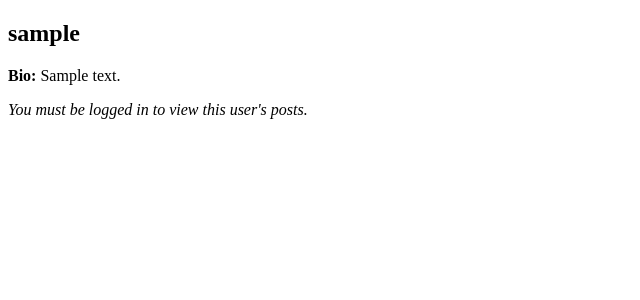
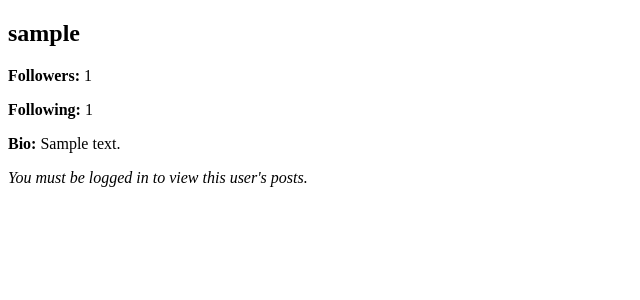
Before and after one commit to 02valentino/social-network, a Django app: a page that uses network/templates/network/profile.html in a window 1280 px wide. Shown: the part 26-326 px from the top of the page, without its empty margins (0-640 px from the left). Run offline with Django 5.2, Linux system fonts and the light colour scheme; tables that the repository leaves empty hold one stand-in row (values such as "Sample post").

Commit message:
network: update profile template to display user followers/following counts

```diff
--- a/network/templates/network/profile.html
+++ b/network/templates/network/profile.html
@@ -2,6 +2,9 @@
 
 {% block content %}
   <h2>{{ profile_user.username }}</h2>
+
+    <p><strong>Followers:</strong> {{ followers_count }}</p>
+    <p><strong>Following:</strong> {{ following_count }}</p>
 
   {% if profile_user.bio %}
     <p><strong>Bio:</strong> {{ profile_user.bio }}</p>
```
